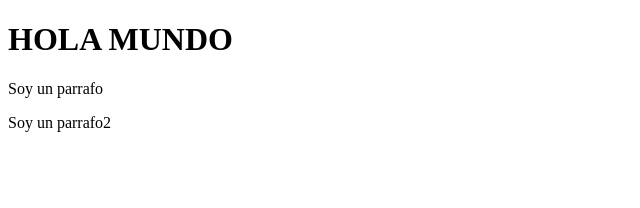
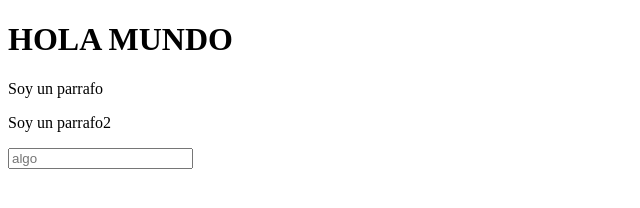
Before and after one commit to GuidoSolarC/PruebaGit, a plain HTML site: page index.html in a window 1280 px wide. Shown: the whole page, without its empty margins (0-640 px from the left). Drawn offline with Linux system fonts and the light colour scheme.

Commit message:
Modificacion index

```diff
--- a/index.html
+++ b/index.html
@@ -10,5 +10,7 @@
     <h1>HOLA MUNDO</h1>
     <p>Soy un parrafo</p>
     <p>Soy un parrafo2</p>
+
+    <input type="text" placeholder="algo">
 </body>
 </html>
```
